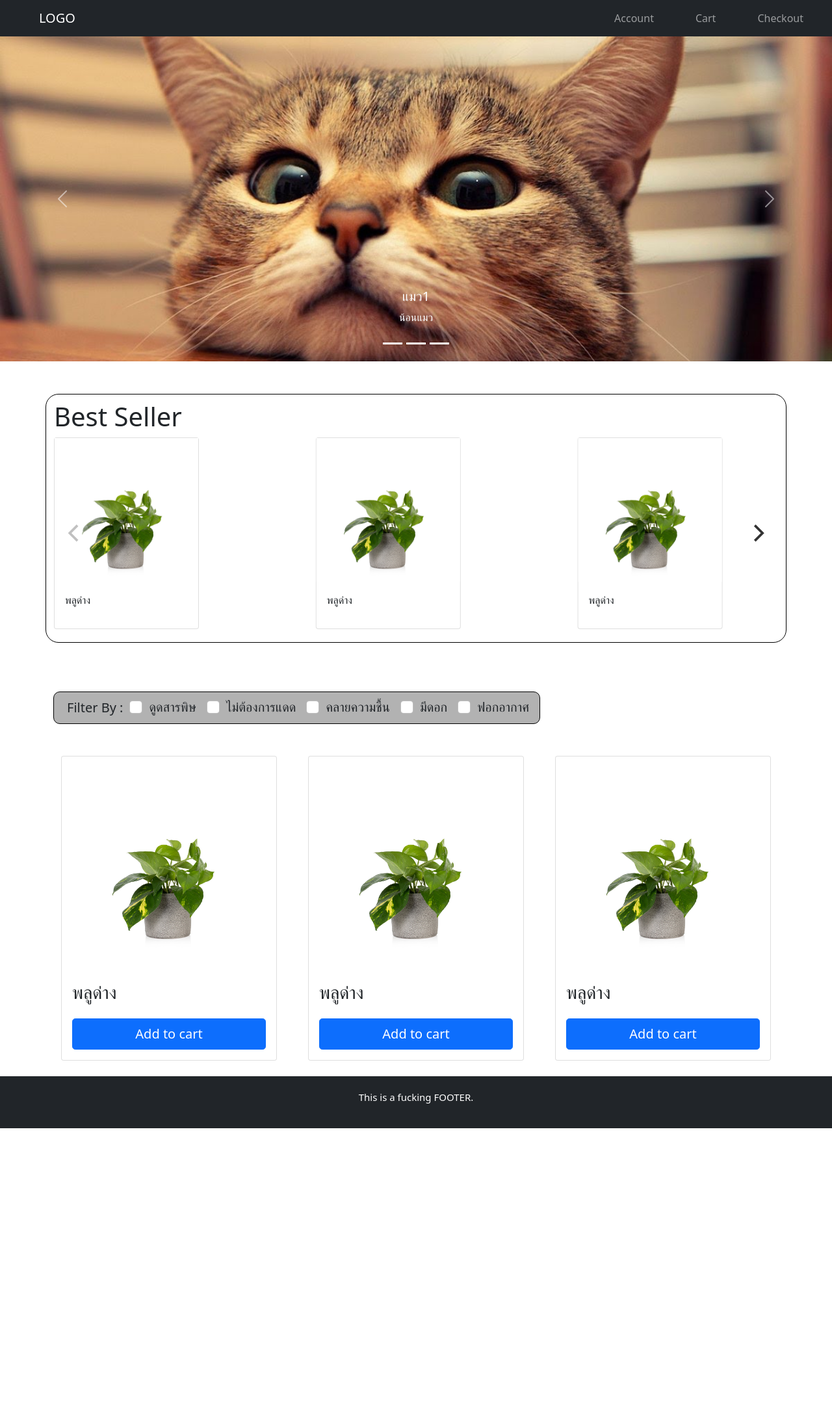
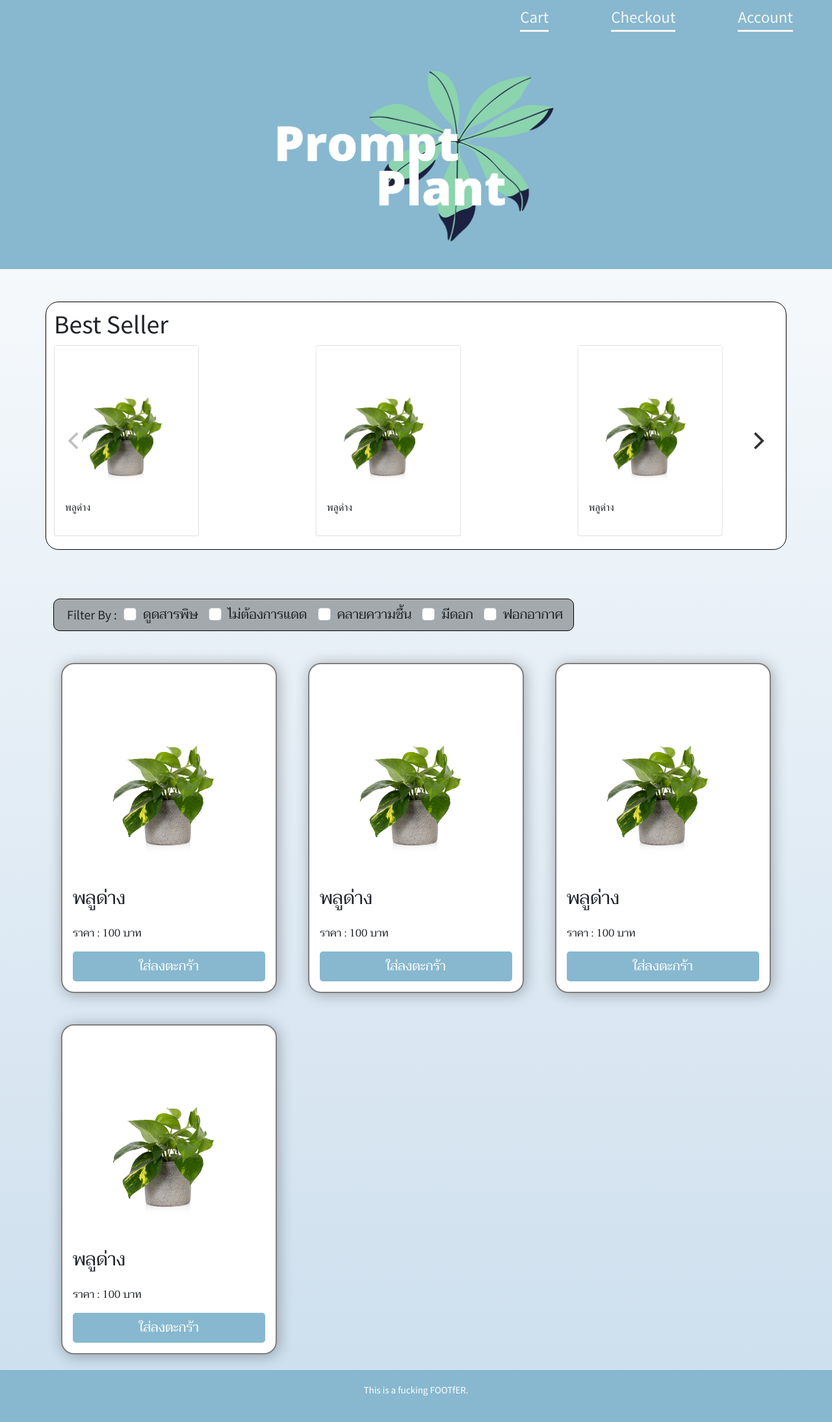
Before and after one commit to sutha001/ECommerceIndoorplants, a PHP site: the page made by user/New folder/index.html in a window 1280 px wide. Shown: the whole page at 65% size. Before the commit the page ends 1736 px from the top, so only its background shows below. Run offline with PHP 8.4, Linux system fonts and the light colour scheme; some libraries are stand-ins or nearby versions.

Commit message:
design index

```diff
--- a/user/New folder/index.html
+++ b/user/New folder/index.html
@@ -8,27 +8,29 @@
   <link rel="stylesheet" href="https://unpkg.com/flickity@2/dist/flickity.min.css">
   <link rel="stylesheet" href="/path/to/flickity.css" media="screen">
   <link rel="stylesheet" href="./main.css">
+  <link rel="preconnect" href="https://fonts.gstatic.com">
+  <link href="https://fonts.googleapis.com/css2?family=Source+Sans+Pro&family=Taviraj&display=swap" rel="stylesheet">
   <title>HousePlantEcom</title>
 </head>
 
 <body>
   <!-- Navbar -->
-  <nav class="navbar navbar-expand-lg bg-dark navbar-dark">
+  <nav class="navbar navbar-expand-lg navbar-light">
     <div class="container-fluid">
-      <a class="navbar-brand px-5" href="index.html">LOGO</a>
+      <!--<a class="navbar-brand px-5" href="index.html">LOGO</a>-->
       <button class="navbar-toggler" data-bs-target="#menu" data-bs-toggle="collapse">
         <span class="navbar-toggler-icon"></span>
       </button>
       <div class="navbar-collapse collapse" id="menu">
         <ul class="navbar-nav ms-auto">
-          <li class="navbar-item px-4">
-            <a href="" class="nav-link">Account</a>
+          <li class="navbar-item px-5">
+            <a href="cart.html" class="nav">Cart</a>
           </li>
-          <li class="navbar-item px-4">
-            <a href="cart.html" class="nav-link">Cart</a>
+          <li class="navbar-item px-5">
+            <a href="html.html" class="nav">Checkout</a>
           </li>
-          <li class="navbar-item px-4">
-            <a href="html.html" class="nav-link">Checkout</a>
+          <li class="navbar-item px-5">
+            <a href="" class="nav" >Account</a>
           </li>
         </ul>
       </div>
@@ -36,7 +38,7 @@
     </div>
   </nav>
   <!-- Carousel -->
-  <div id="multi" class="carousel slide">
+  <!--<div id="multi" class="carousel slide">
     <ol class="carousel-indicators">
       <li class="active" data-bs-target="#multi" data-bs-slide-to="0"></li>
       <li class="active" data-bs-target="#multi" data-bs-slide-to="1"></li>
@@ -73,13 +75,16 @@
       <span class="carousel-control-next-icon"></span>
       <span class="visually-hidden">Next</span>
     </a>
+  </div>-->
+  <div class="head"style="height: auto; display: flex; align-items: center; justify-content: center;">
+    <img src="./img/logo.png" width="45%">
   </div>
   <!--  -->
   <div class="container">
     <div class="row">
 
       <div class="bestsell">
-        <div><h1>Best Seller</h1></div>
+        <div><h1 style="font-family: 'Source Sans Pro', sans-serif;">Best Seller</h1></div>
 
         <div class="main-carousel" data-flickity='{ "cellAlign": "center", "contain": true, "pageDots": false, "draggable": false}'>
 
@@ -138,7 +143,7 @@
 
       <div class="filtertag" style=" height: 100px; width: 100%;">
         <div class="filter" style=" width: auto; height: 50%;">
-          <span style="padding-left: 20px;">Filter By :&ensp; </span>
+          <span style="padding-left: 20px; font-family: 'Source Sans Pro', sans-serif;">Filter By :&ensp; </span>
           <div class="form-check form-check-inline">
             <input class="form-check-input" type="checkbox" id="inlineCheckbox1" value="option1">
             <label class="form-check-label" for="inlineCheckbox1">ดูดสารพิษ</label>
@@ -148,46 +153,60 @@
             <label class="form-check-label" for="inlineCheckbox2">ไม่ต้องการแดด</label>
           </div>
           <div class="form-check form-check-inline">
-            <input class="form-check-input" type="checkbox" id="inlineCheckbox1" value="option1">
-            <label class="form-check-label" for="inlineCheckbox1">คลายความชื้น</label>
+            <input class="form-check-input" type="checkbox" id="inlineCheckbox3" value="option3">
+            <label class="form-check-label" for="inlineCheckbox3">คลายความชื้น</label>
           </div>
           <div class="form-check form-check-inline">
-            <input class="form-check-input" type="checkbox" id="inlineCheckbox2" value="option2">
-            <label class="form-check-label" for="inlineCheckbox2">มีดอก</label>
+            <input class="form-check-input" type="checkbox" id="inlineCheckbox4" value="option4">
+            <label class="form-check-label" for="inlineCheckbox4">มีดอก</label>
           </div>
           <div class="form-check form-check-inline">
-            <input class="form-check-input" type="checkbox" id="inlineCheckbox1" value="option1">
-            <label class="form-check-label" for="inlineCheckbox1">ฟอกอากาศ</label>
+            <input class="form-check-input" type="checkbox" id="inlineCheckbox5" value="option">
+            <label class="form-check-label" for="inlineCheckbox5">ฟอกอากาศ</label>
           </div>
         </div>
       </div>
 
       <div class="col-lg-4 p-4">
-        <div class="card">
+        <div class="carditem card">
           <img src="img/พลูด่าง.jpg" class="card-img-top p-4" alt="...">
           <div class="card-body">
             <p class="plant-name h3 pb-3">พลูด่าง</p>
-            <button class="btn btn-primary btn-lg" style="text-align: center;" type="AddtoCart">Add to cart</button>
+            <p>ราคา : 100 บาท</p>
+            <button class="btn btn-primary btn-lg" style="text-align: center;" type="AddtoCart">ใส่ลงตะกร้า</button>
           </div>
         </div>
       </div>
 
       <div class="col-lg-4 p-4">
-        <div class="card">
+        <div class="carditem card">
           <img src="img/พลูด่าง.jpg" class="card-img-top p-4" alt="...">
           <div class="card-body">
             <p class="plant-name h3 pb-3">พลูด่าง</p>
-            <button class="btn btn-primary btn-lg" style="text-align: center;" type="AddtoCart">Add to cart</button>
+            <p>ราคา : 100 บาท</p>
+            <button class="btn btn-primary btn-lg" style="text-align: center;" type="AddtoCart">ใส่ลงตะกร้า</button>
           </div>
         </div>
       </div>
 
       <div class="col-lg-4 p-4">
-        <div class="card">
+        <div class="carditem card">
           <img src="img/พลูด่าง.jpg" class="card-img-top p-4" alt="...">
           <div class="card-body">
             <p class="plant-name h3 pb-3">พลูด่าง</p>
-            <button class="btn btn-primary btn-lg" style="text-align: center;" type="AddtoCart">Add to cart</button>
+            <p>ราคา : 100 บาท</p>
+            <button class="btn btn-primary btn-lg" style="text-align: center;" type="AddtoCart">ใส่ลงตะกร้า</button>
+          </div>
+        </div>
+      </div>
+
+      <div class="col-lg-4 p-4">
+        <div class="carditem card">
+          <img src="img/พลูด่าง.jpg" class="card-img-top p-4" alt="...">
+          <div class="card-body">
+            <p class="plant-name h3 pb-3">พลูด่าง</p>
+            <p>ราคา : 100 บาท</p>
+            <button class="btn btn-primary btn-lg" style="text-align: center;" type="AddtoCart">ใส่ลงตะกร้า</button>
           </div>
         </div>
       </div>
@@ -198,7 +217,7 @@
     </div>
   </div>
   <div class="footer d-flex flex-column">
-    <p>This is a fucking FOOTER.</p>
+    <p>This is a fucking FOOTfER.</p>
   </div>
 </body>
 <script src="bootstrap/js/bootstrap.min.js"></script>
--- a/user/New folder/main.css
+++ b/user/New folder/main.css
@@ -2,6 +2,11 @@
 .carousel-inner,
 .carousel-item > img {
   height: 250px;
+}
+body,html{
+  font-family: 'Source Sans Pro', sans-serif;
+  background: rgb(204,222,237);
+  background: linear-gradient(0deg, rgba(204,222,237,1) 0%, rgba(255,255,255,1) 100%);
 }
 .carousel-item > img {
   object-fit: cover;
@@ -10,12 +15,24 @@
   margin: auto;
   max-width: 300px;
 }
+.carditem{
+  border-radius: 20px;
+  font-family: 'Taviraj', serif;
+  border: 2px solid grey;
+  box-shadow:2px 2px 22px rgba(0, 0, 0, 0.3);
+}
+.form-check-label{
+  font-family: 'Taviraj', serif;
+}
+.head{
+  background-color: #87b8cf;
+}
 
 .footer {
   width: 100%;
   height: 80px;
   color: white;
-  background-color:#212529;
+  background-color:#87b8cf;
   text-align: center;
   font-size: 15px;
   justify-content:center;
@@ -23,6 +40,13 @@
 }
 .btn-primary{
   width: 100%;
+  background-color: #87b8cf !important;
+  border: none;
+  transition: 0.3s;
+}
+.btn-primary:hover{
+  background-color: #598faa !important;
+  text-decoration: underline;
 }
 .searchbar{
   padding-left: 50px;
@@ -40,6 +64,7 @@
   flex-direction: column;
   border: 1px solid black;
   border-radius: 20px;
+  background-color: white;
   padding-top: 10px;
   padding-bottom: 20px;
   margin-top: 50px;
@@ -64,3 +89,18 @@
   border: 1px solid black;
   border-radius: 10px;
 }
+.navbar{
+  background-color: #87b8cf;
+}
+.nav{
+  color: whitesmoke;
+  font-size: 25px;
+  text-decoration: none;
+  border-bottom: 3px solid whitesmoke;
+
+  transition: 0.3s;
+}
+.nav:hover{
+  color: grey;
+  border-bottom: 3px solid grey;
+}
--- a/user/New folder/product-test.html
+++ b/user/New folder/product-test.html
@@ -74,7 +74,7 @@
             <div class="box-product">
                 <div class="detail-product" style="background-color: gray;">
 
-                  <h1 style="font-size: 18px;text-align: center;">PRODUCT DETAIL</h1>
+                  <h1 style="font-size: 18px;text-align: center;">รายละเอียดสินค้า</h1>
                   <div style="text-align: left;">
                     <p>ชื่อ : </p>
                     <p>ประเภท : </p>
--- a/user/New folder/signup.html
+++ b/user/New folder/signup.html
@@ -29,7 +29,7 @@
             </div>
             <div class="form-group col-8 pt-3 pb-5">
               <label for="exampleInputPassword1">Email address</label>
-              <input type="password" class="form-control" id="exampleInputEmail1" placeholder="Enter email">
+              <input type="email" class="form-control" id="exampleInputEmail1" placeholder="Enter email">
             </div>
             <button type="login" class="btn btn-primary btn-lg btn-block" style="width: 66.67%;">Sign up</button>
             <hr>
```
Also changed, not shown: user/New folder/img/Ser.png (added), user/New folder/img/Untitled-2.png (added), user/New folder/img/logo.png (added), user/New folder/img/rt.png (added).
